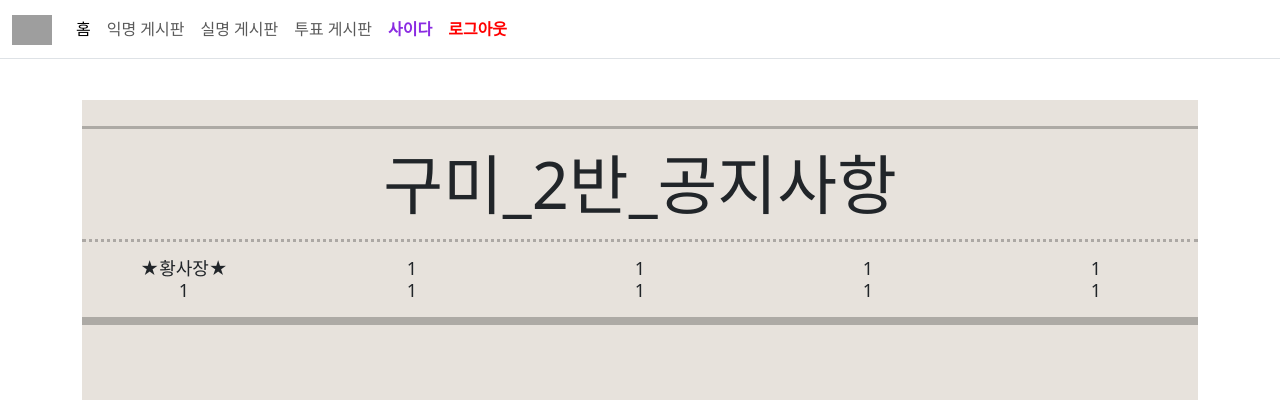
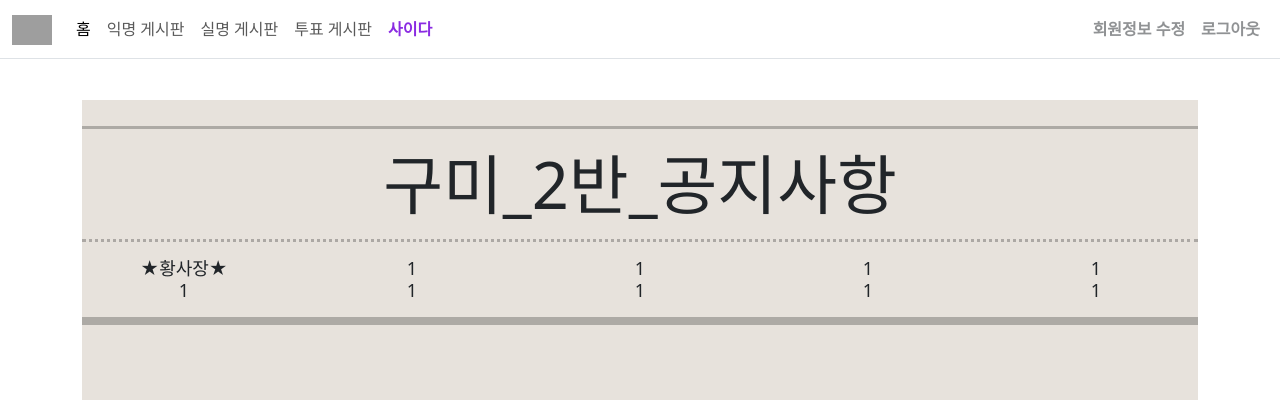
Before and after one commit to NodesOnTree/gumi2inside-django, a Django app: page /announcements/ in a window 1280 px wide. Shown: the top 420 px of the page. Run offline with Django 4.2, Linux system fonts and the light colour scheme; the visitor is signed in with stand-in values (Sample User, id 1); data that the repository does not hold is empty; grey boxes are pictures that could not be loaded.

Commit message:
fix: announcement.html 수정2

```diff
--- a/gumi2inside/announcements/templates/announcements/announcement.html
+++ b/gumi2inside/announcements/templates/announcements/announcement.html
@@ -58,7 +58,7 @@
                         aria-controls="navbarSupportedContent" aria-expanded="false" aria-label="Toggle navigation">
                     <span class="navbar-toggler-icon"></span>
                     </button>
-                    <div class="collapse navbar-collapse" id="navbarSupportedContent">
+                    <div class="collapse navbar-collapse space-between" id="navbarSupportedContent">
                       <ul class="navbar-nav me-auto mb-2 mb-lg-0">
                           <li class="nav-item">
                               <a class="nav-link active" aria-current="page" href="{% url 'home' %}">홈</a>
@@ -75,13 +75,17 @@
                           <li class="nav-item">
                             <a class="nav-link fw-bold" style="color: #8a2be2;" href="{% url 'ciders:main' %}">사이다</a>
                           </li>
+                      </ul>
+                      <ul class="navbar-nav mb-2 mb-lg-0">
                           {% if request.user.is_authenticated %}
 
-
+                          <li class="nav-item">
+                            <a class="nav-link fw-bold text-body-tertiary" href="{% url 'accounts:update' %}?next={{ request.path }}">회원정보 수정</a>
+                          </li>
                           <li class="nav-item">
                             <form action="{% url "accounts:logout" %}" method="POST">
                               {% csrf_token %}
-                          <input type="submit" value="로그아웃" class="nav-link fw-bold" style="color: red;">
+                              <input type="submit" value="로그아웃" class="nav-link fw-bold text-body-tertiary" >
                             </form>
                           </li>
 
@@ -89,11 +93,11 @@
 
 
                           <li class="nav-item">
-                        <a class="nav-link fw-bold" style="color: blue;" href="{% url 'accounts:signup' %}?next={{ request.path }}">회원가입</a>
+                            <a class="nav-link fw-bold" href="{% url 'accounts:signup' %}?next={{ request.path }}">회원가입</a>
                             </form>
                           </li>
                           <li class="nav-item">
-                        <a class="nav-link fw-bold" style="color: blue;" href="{% url 'accounts:login' %}?next={{ request.path }}">로그인</a>
+                            <a class="nav-link fw-bold" href="{% url 'accounts:login' %}?next={{ request.path }}">로그인</a>
                           </li>
                           {% endif %}
                       </ul>
```
Lines whose indentation alone changed are shown as unchanged.
